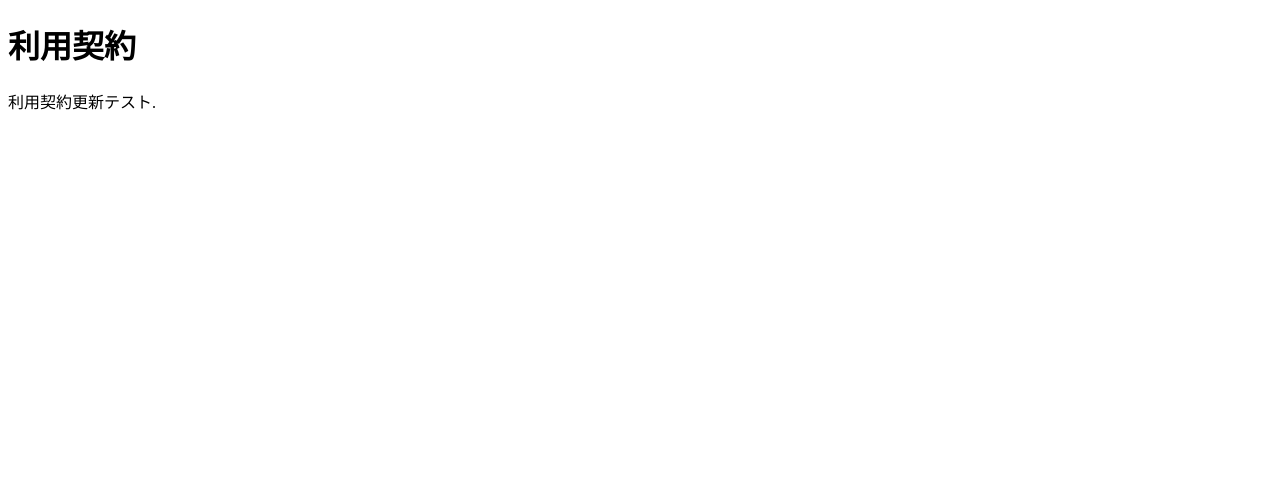
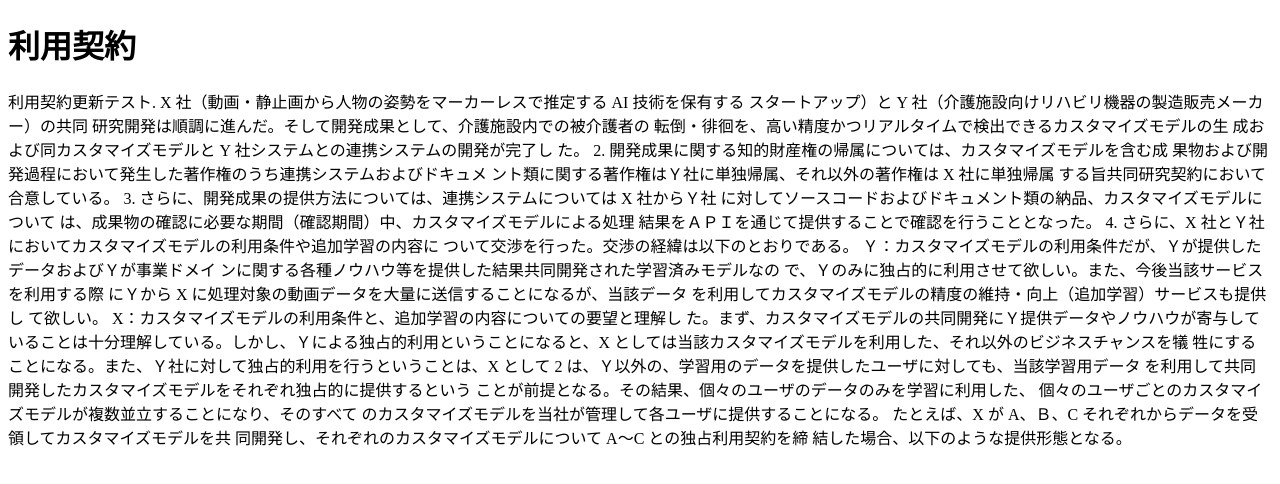
Before and after one commit to kazenostigma64/testJson, a plain HTML site: page index.html in a window 1280 px wide. Drawn offline with Linux system fonts and the light colour scheme.

Commit message:
Add files via upload

```diff
--- a/index.html
+++ b/index.html
@@ -3,11 +3,49 @@
 <head>
     <meta charset="UTF-8">
     <meta name="viewport" content="width=device-width, initial-scale=1.0">
-    <meta property="UsageContractVersion" content="1.0.1">
+    <meta property="UsageContractVersion" content="1.0.0">
     <title>Document</title>
 </head>
 <body>
     <h1>利用契約</h1>
-    <p>利用契約更新テスト.</p>
+    <p>利用契約更新テスト.
+        X 社（動画・静止画から人物の姿勢をマーカーレスで推定する AI 技術を保有する
+        スタートアップ）と Y 社（介護施設向けリハビリ機器の製造販売メーカー）の共同
+        研究開発は順調に進んだ。そして開発成果として、介護施設内での被介護者の
+        転倒・徘徊を、高い精度かつリアルタイムで検出できるカスタマイズモデルの生
+        成および同カスタマイズモデルと Y 社システムとの連携システムの開発が完了し
+        た。
+        2. 開発成果に関する知的財産権の帰属については、カスタマイズモデルを含む成
+        果物および開発過程において発生した著作権のうち連携システムおよびドキュメ
+        ント類に関する著作権はＹ社に単独帰属、それ以外の著作権は X 社に単独帰属
+        する旨共同研究契約において合意している。
+        3. さらに、開発成果の提供方法については、連携システムについては X 社からＹ社
+        に対してソースコードおよびドキュメント類の納品、カスタマイズモデルについて
+        は、成果物の確認に必要な期間（確認期間）中、カスタマイズモデルによる処理
+        結果をＡＰＩを通じて提供することで確認を行うこととなった。
+        4. さらに、X 社とＹ社においてカスタマイズモデルの利用条件や追加学習の内容に
+        ついて交渉を行った。交渉の経緯は以下のとおりである。
+
+        Ｙ：カスタマイズモデルの利用条件だが、Ｙが提供したデータおよびＹが事業ドメイ
+        ンに関する各種ノウハウ等を提供した結果共同開発された学習済みモデルなの
+        で、Ｙのみに独占的に利用させて欲しい。また、今後当該サービスを利用する際
+        にＹから X に処理対象の動画データを大量に送信することになるが、当該データ
+        を利用してカスタマイズモデルの精度の維持・向上（追加学習）サービスも提供し
+        て欲しい。
+        X：カスタマイズモデルの利用条件と、追加学習の内容についての要望と理解し
+        た。まず、カスタマイズモデルの共同開発にＹ提供データやノウハウが寄与して
+        いることは十分理解している。しかし、Ｙによる独占的利用ということになると、X
+        としては当該カスタマイズモデルを利用した、それ以外のビジネスチャンスを犠
+        牲にすることになる。また、Ｙ社に対して独占的利用を行うということは、X として
+        2
+        は、Ｙ以外の、学習用のデータを提供したユーザに対しても、当該学習用データ
+        を利用して共同開発したカスタマイズモデルをそれぞれ独占的に提供するという
+        ことが前提となる。その結果、個々のユーザのデータのみを学習に利用した、
+        個々のユーザごとのカスタマイズモデルが複数並立することになり、そのすべて
+        のカスタマイズモデルを当社が管理して各ユーザに提供することになる。
+        たとえば、X が A、Ｂ、C それぞれからデータを受領してカスタマイズモデルを共
+        同開発し、それぞれのカスタマイズモデルについて A～C との独占利用契約を締
+        結した場合、以下のような提供形態となる。
+    </p>
 </body>
 </html>
```
